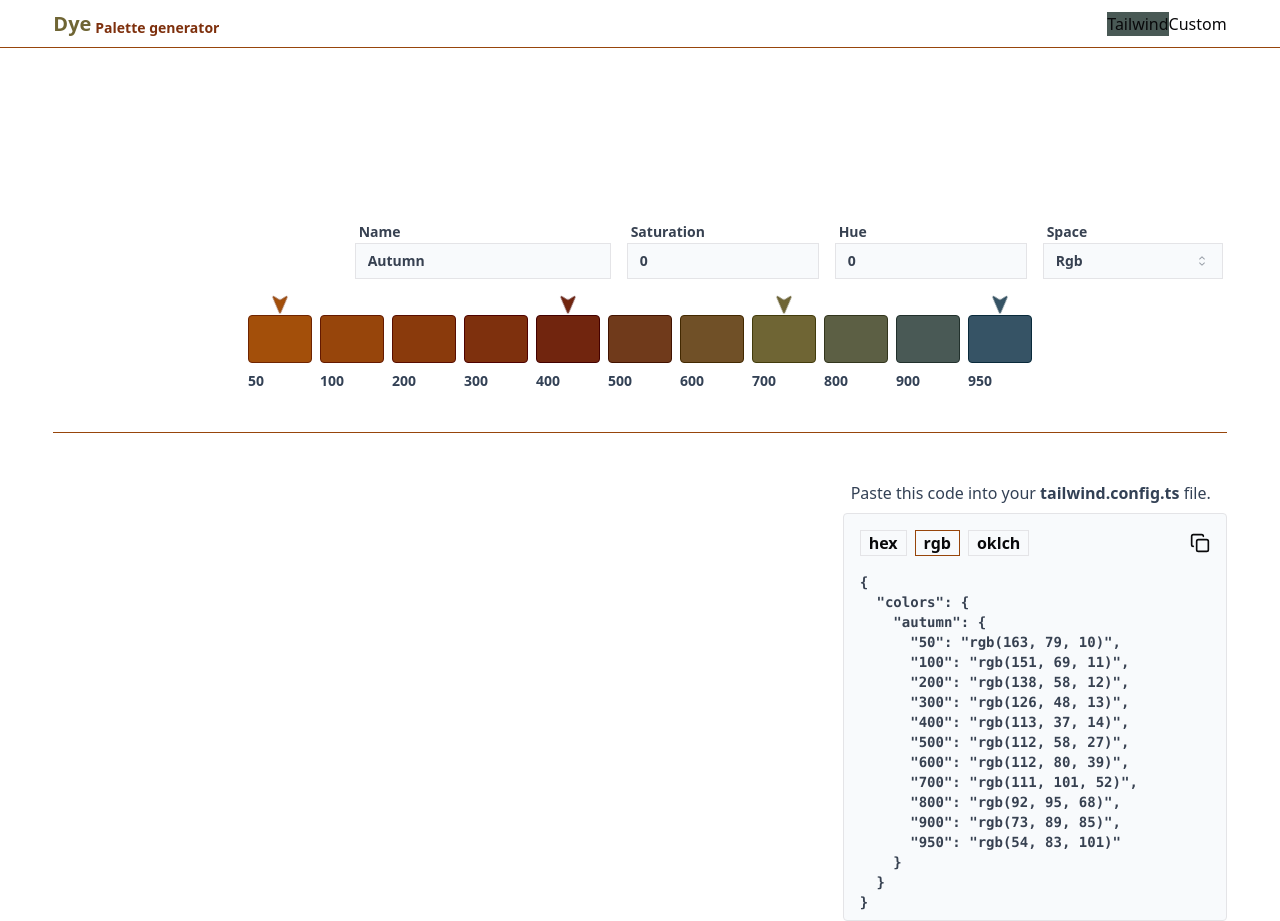
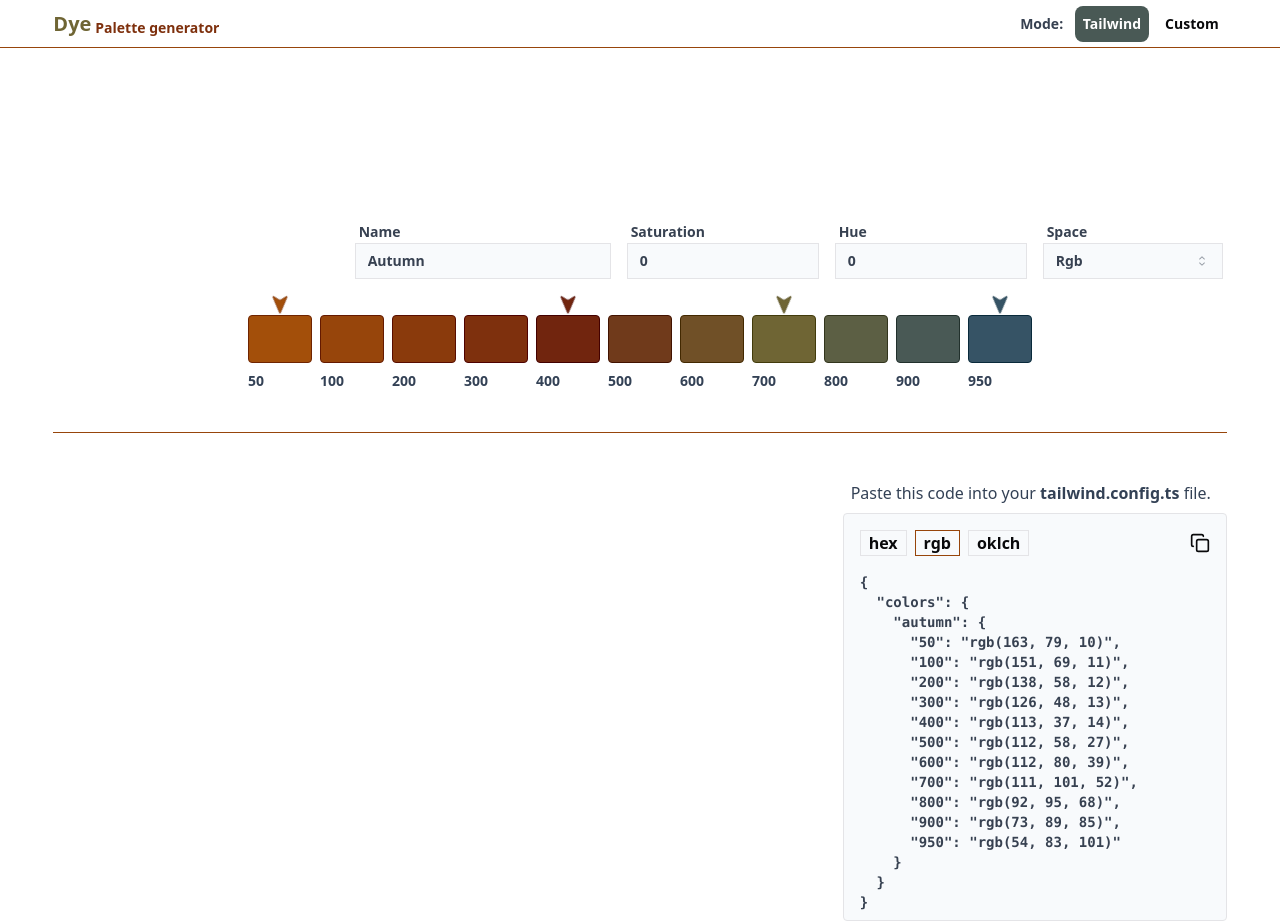
Before and after one commit to Agreatdayforfreedom/Dye, a Next.js app: page / in a window 1280 px wide. Built offline with nearby package versions, Linux system fonts and the light colour scheme.

Commit message:
styling header buttons

```diff
--- a/app/_components/Header.tsx
+++ b/app/_components/Header.tsx
@@ -4,6 +4,7 @@ import React from "react";
 
 import { useGlobalDyes } from "@/app/store/global_dyes";
 import { useVariables } from "@/app/store/variables";
+import { getContrastYIQ } from "../_utils/yiq";
 
 export const Header = () => {
   const title_dye = useGlobalDyes((state) => state.title_dye);
@@ -28,16 +29,27 @@ export const Header = () => {
             Palette generator
           </p>
         </div>
-        <div>
+        <div className="space-x-2">
+          <span className="font-bold text-gray-700 text-sm">Mode: </span>
           <button
             onClick={() => setType("tw")}
-            style={type == "tw" ? { background: bg_dye } : {}}
+            className="p-2 font-semibold rounded-lg text-sm"
+            style={
+              type == "tw"
+                ? { background: bg_dye, color: getContrastYIQ(bg_dye) }
+                : {}
+            }
           >
             Tailwind
           </button>
           <button
             onClick={() => setType("custom")}
-            style={type == "custom" ? { background: bg_dye } : {}}
+            className="p-2 font-semibold rounded-lg text-sm"
+            style={
+              type == "custom"
+                ? { background: bg_dye, color: getContrastYIQ(bg_dye) }
+                : {}
+            }
           >
             Custom
           </button>
```
